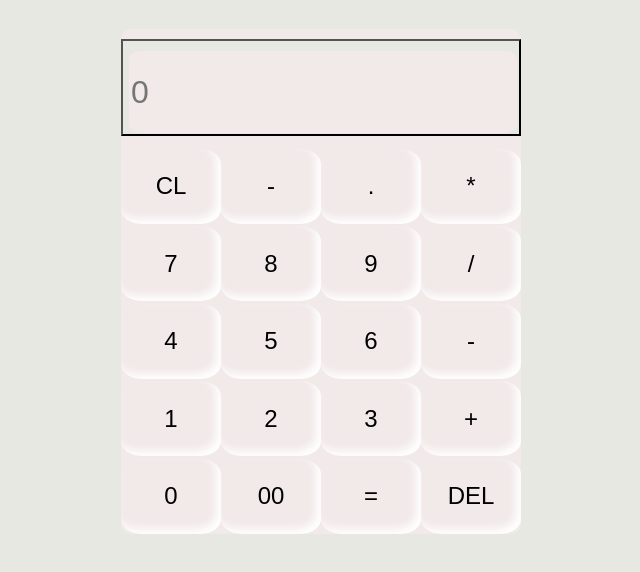
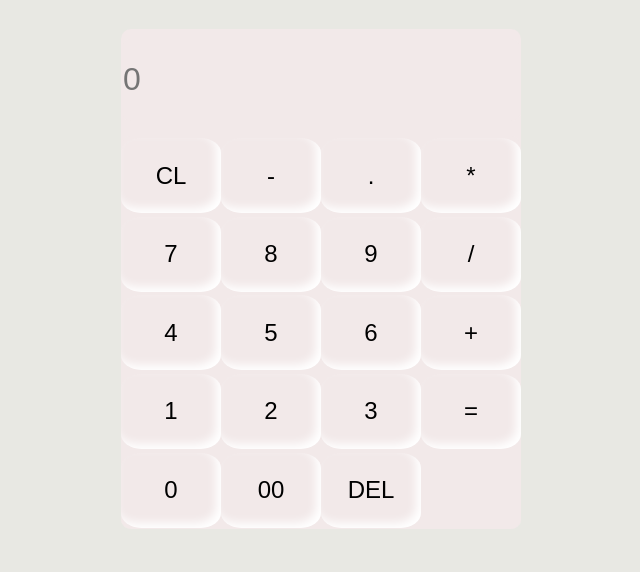
Before and after one commit to Sridharraj2023/Calcualtor-April-2024-task, a plain HTML site: page index.html in a window 1280 px wide. Shown: the part 104-676 px from the top of the page, without its empty margins (319-959 px from the left). Drawn offline with Linux system fonts and the light colour scheme.

Commit message:
Update index.html

```diff
--- a/index.html
+++ b/index.html
@@ -3,51 +3,37 @@
 <head>
     <meta charset="UTF-8">
     <meta name="viewport" content="width=device-width, initial-scale=1.0">
-    <title>Document</title>
+    <title>Calculator</title>
     <link rel="stylesheet" href="./index.css">
 </head>
 <body>
     <h1>CALCULATOR</h1>
-<center>
-    <div class="main">
-       <tr><button><input area-colspan="5" class="input" type="text" placeholder="0" id="output"></button></tr>
-       <div class="tablediv">
-
-
+    <center>
+        <div class="main">
+            <input class="input" type="text" placeholder="0" id="output">
+            <div class="tablediv">
                 <button class="button" onclick="Clear()">CL</button>
                 <button class="button" onclick="display('-')">-</button>
                 <button class="button" onclick="display('.')">.</button>
                 <button class="button" onclick="display('*')">*</button>
-
-
                 <button class="button" onclick="display('7')">7</button>
                 <button class="button" onclick="display('8')">8</button>
                 <button class="button" onclick="display('9')">9</button>
                 <button class="button" onclick="display('/')">/</button>
-
-
                 <button class="button" onclick="display('4')">4</button>
                 <button class="button" onclick="display('5')">5</button>
                 <button class="button" onclick="display('6')">6</button>
-                <button class="button" onclick="display('-')">-</button>
-
-
+                <button class="button" onclick="display('+')">+</button>
                 <button class="button" onclick="display('1')">1</button>
                 <button class="button" onclick="display('2')">2</button>
                 <button class="button" onclick="display('3')">3</button>
-                <button class="button" onclick="display('+')">+</button>
-
+                <button class="button" onclick="Calculate()">=</button>
                 <button class="button" onclick="display('0')">0</button>
                 <button class="button" onclick="display('00')">00</button>
-                <button class="button" onclick="Calculate('=')">=</button>
                 <button class="button" onclick="del()">DEL</button>
-
-
+            </div>
         </div>
-    </div>
-
-</center>
-
+    </center>
     <script src="index.js"></script>
 </body>
 </html>
```
